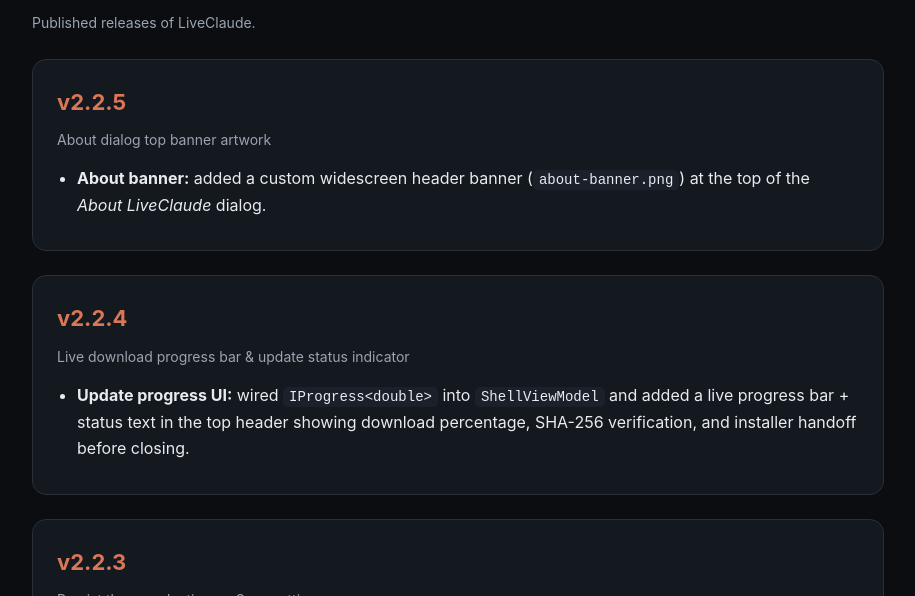
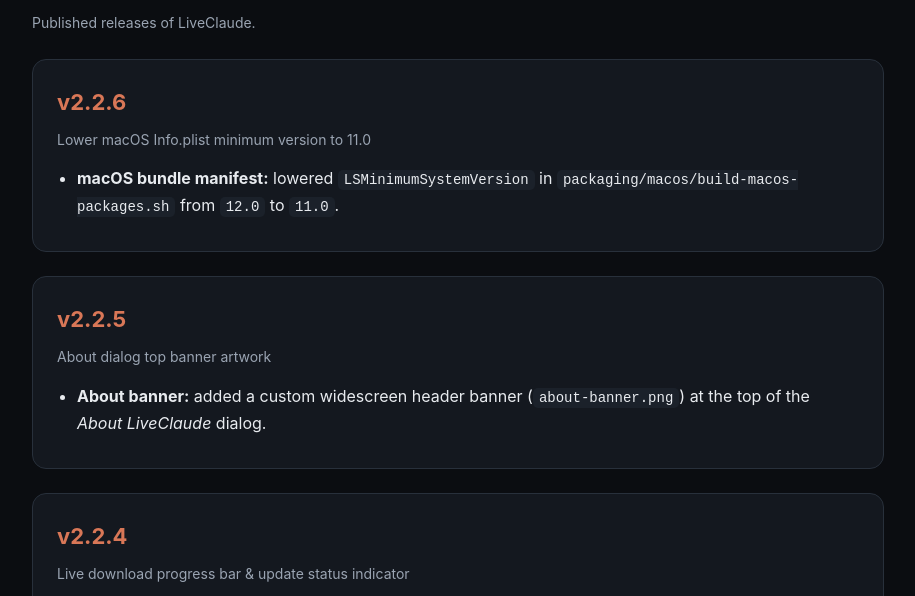
Before and after one commit to LeandroCannizzaro/LiveClaude, a plain HTML site: page docs/release-notes.html in a window 1280 px wide. Shown: the part 149-745 px from the top of the page, without its empty margins (182-1097 px from the left). Drawn offline with Linux system fonts and the light colour scheme.

Commit message:
build(macos): lower LSMinimumSystemVersion to 11.0 (v2.2.6)

```diff
--- a/docs/release-notes.html
+++ b/docs/release-notes.html
@@ -46,6 +46,14 @@
     <p><a href="index.html">← Back to User Manual</a></p>
     <h1>Release Notes</h1>
     <p class="meta">Published releases of LiveClaude.</p>
+
+    <section id="v2.2.6" class="card">
+      <h2>v2.2.6</h2>
+      <div class="meta">Lower macOS Info.plist minimum version to 11.0</div>
+      <ul>
+        <li><strong>macOS bundle manifest:</strong> lowered <code>LSMinimumSystemVersion</code> in <code>packaging/macos/build-macos-packages.sh</code> from <code>12.0</code> to <code>11.0</code>.</li>
+      </ul>
+    </section>
 
     <section id="v2.2.5" class="card">
       <h2>v2.2.5</h2>
```
Also changed, not shown: docs/index.html (+1 -1 lines), 2 other files.
